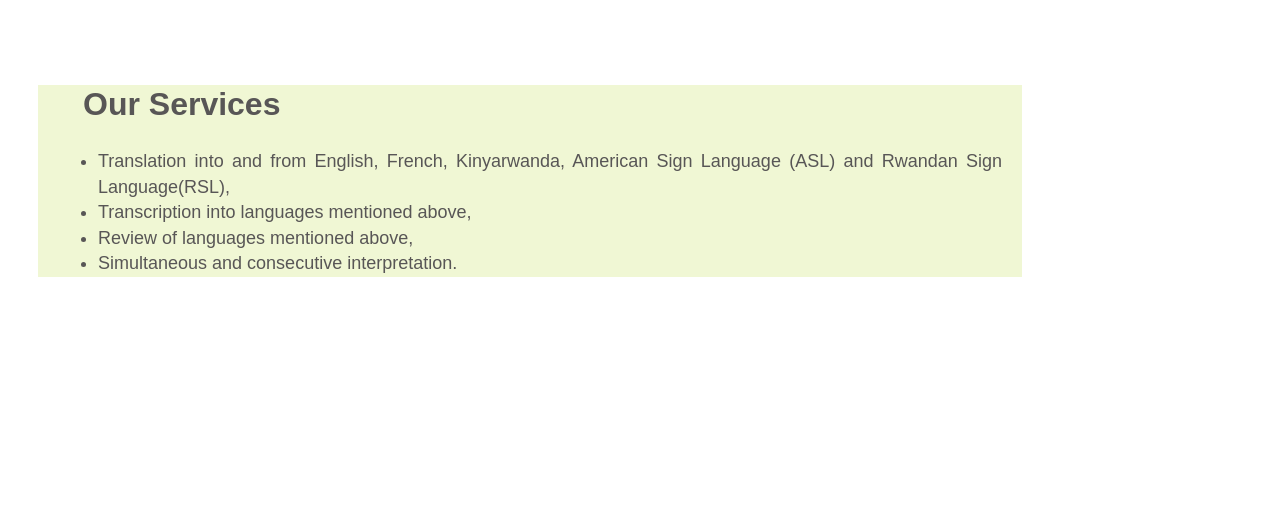
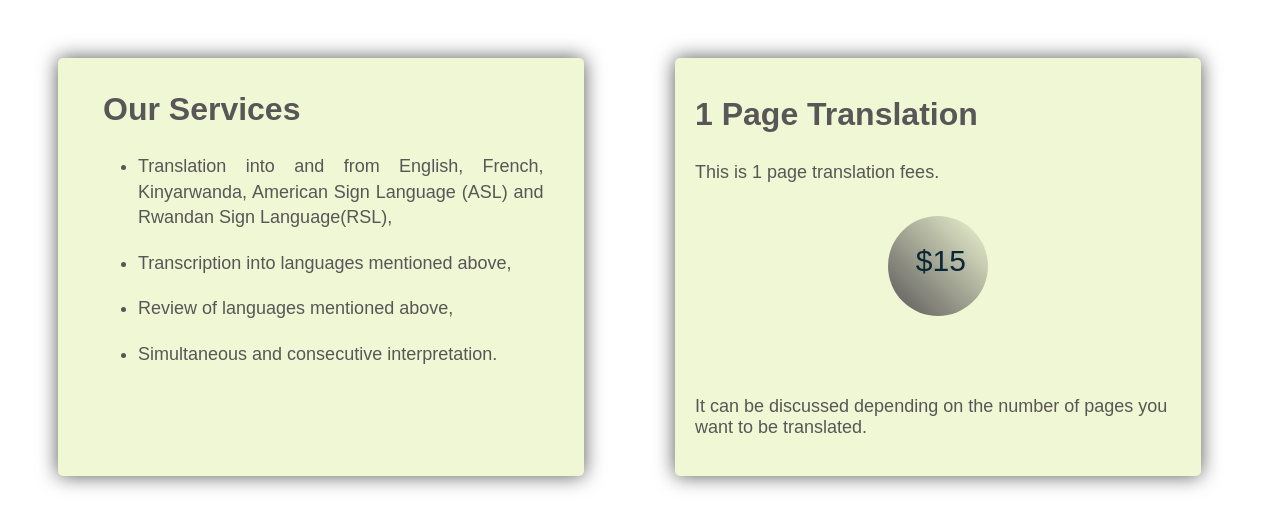
Before and after one commit to jonboskus/tonytranslation, a plain HTML site: page translationservices.html in a window 1280 px wide. Drawn offline with Linux system fonts and the light colour scheme.

Commit message:
Add files via upload

```diff
--- a/styles01.css
+++ b/styles01.css
@@ -1,19 +1,65 @@
 
 .all{
-    padding:50px 250px 0 30px;
+
+    display: flex;
+    gap: 80px;
+    padding: 10px 20px;
+
 }
 
 .about{
 
     background-color: #F0F7D4;
     padding: 0 20px;
+    width: auto;
+
+    border-radius: 5px;
+box-shadow: 0px 0px 10px 0px #585656;
 
 }
 
-p{
+
+.price-bar{
+min-width:200px;
+width: 250px;
+height: 300px;
+background-color: #F0F7D4;
+align-self: center;
+padding: 0 20px 10px 20px;
+margin: 0 20px 10px 0;
+border-radius: 5px;
+box-shadow: 0px 0px 10px 0px #585656;
+}
+
+
+.about-paragraph{
     line-height: 1.6rem;
     color: #585656;
-    font-family: 'Muli', sans-serif;
+    font-family: 'poppins', sans-serif;
     text-align: justify;
     font-size: 18px;
 }
+
+#price{
+    text-align: none;
+    font-size: 14px;
+    line-height: 2rem;
+
+}
+
+
+@media (max-width: 900px){
+
+    .all{
+        flex-wrap: wrap;
+    }
+
+.about{
+    width: 100%;
+}
+
+.price-bar{
+    width: 100%;
+    height: auto;
+}
+}
--- a/styles02.css
+++ b/styles02.css
@@ -1,20 +1,28 @@
-*{
+html{
     box-sizing: border-box;
     font-family: 'poppins', sans-serif;
 }
 
 .all{
-    padding:50px 250px 20px 30px;
+    padding:50px 20px 20px 30px;
+    display: flex;
+    gap: 40px;
 }
 
 
 .services{
 
     background-color: #F0F7D4;
-    padding: 0 20px;
+    padding: 5px 20px 20px 20px;
+    border-radius: 5px;
+    box-shadow: 0 0 20px 0 #585656;
+    width: 40%;
+    z-index: 0;
+    margin-left: 20px;
+
 
 }
-h2{
+#title{
     line-height: 38px;
         color: #585656;
         text-align: justify;
@@ -26,7 +34,82 @@ h2{
     ul{
         line-height: 1.6rem;
         color: #585656;
-        font-family: 'Muli', sans-serif;
+        font-family: 'poppins', sans-serif;
         text-align: justify;
         font-size: 18px;
     }
+
+    li{
+        margin: 20px;
+    }
+
+    .price-bar{
+        background-color: #F0F7D4;
+        margin: 0 auto;
+        width: 40%;
+        padding: 0 50px;
+        border-radius: 5px;
+        box-shadow: 0 0 20px 0 #585656;
+        padding: 10px 20px 20px 20px;
+        border-left: none;
+    }
+
+
+    .circle{
+        margin: 10px auto;
+        width: 100px;
+        height: 100px;
+        border-radius: 50%;
+        background: linear-gradient(45deg,#585656, #F0F7D4 );
+        color: #fff;
+    }
+
+    #after-title{
+        line-height: 38px;
+        color: #585656;
+        text-align: justify;
+        font-size: 32px;
+        text-transform: capitalize;
+    }
+    .money{
+        text-align: center;
+        color: #092834;
+        font-size: 30px;
+        padding: 28px;
+
+    }
+    #price{
+        line-height: 1.70rem;
+        font-family: 'poppins', sans-serif;
+        color: #585656;
+        font-size: 18px;
+
+    }
+
+    .after{
+        color: #585656;
+        margin-top: 80px;
+        font-size: 18px;
+    }
+
+    @media (max-width: 870px){
+
+        .all{
+            flex-wrap: wrap;
+        }
+        .services{
+            width: 100%;
+        }
+
+        .price-bar{
+            width: 100%;
+        }
+
+        #after-title, #price, .after{
+            text-align: center;
+        }
+
+        ul{
+            text-align: start;
+        }
+    }
--- a/styles03.css
+++ b/styles03.css
@@ -4,13 +4,19 @@
 }
 
 .all{
-    padding:50px 250px 20px 30px;
+
+    display: flex;
+    gap: 80px;
 }
 
 
 .fill{
     background-color: #F0F7D4;
     padding: 0 20px;
+    width: 70%;
+    margin: 20px 50px 10px 20px;
+    border-radius: 5px;
+box-shadow: 0px 0px 20px 0px #585656;
 
 }
 
@@ -27,8 +33,9 @@ label,.identity{
     height: 3rem;
     border: none;
     border-radius: 5px;
+    box-shadow: 0 0 5px 0 #585656;
 }
-h2{
+#title{
     line-height: 38px;
         color: #585656;
         text-align: justify;
@@ -50,6 +57,8 @@ h2{
         border: none;
         height: 105px;
         resize: none;
+        border-radius: 5px;
+        box-shadow: 0 0 5px 0 #585656;
     }
 
     .submit{
@@ -62,4 +71,44 @@ h2{
         border: 2px solid #1C1C1C;
         letter-spacing: 1px;
         font-weight: 600;
+        cursor: pointer;
+        box-shadow: 0 0 5px 0 #585656;
     }
+
+    .price-bar{
+        min-width:200px;
+
+        width: 250px;
+        height: 300px;
+        background-color: #F0F7D4;
+        align-self: center;
+        padding: 0 20px;
+        margin: 0 20px 0 0;
+        border-radius: 5px;
+        box-shadow: 0px 0px 10px 0px #585656;
+        }
+
+        #price{
+            text-align: none;
+            font-size: 14px;
+            line-height: 2rem;
+
+        }
+
+@media (max-width: 930px){
+
+    .all{
+        flex-wrap: wrap;
+    }
+
+.fill{
+width: 100%;
+}
+
+.price-bar{
+    width: 100%;
+    height: auto;
+    margin: 20px 50px 10px 20px;
+
+}
+}
--- a/translationservices.html
+++ b/translationservices.html
@@ -9,7 +9,7 @@
 <body class="all">
 
     <div class="services">
-   <h2>Our Services</h2>
+   <h2 id="title">Our Services</h2>
 
 
    <ul>
@@ -20,5 +20,23 @@
    </ul>
 
    </div>
+
+   <div class="price-bar">
+
+    <h2 id="after-title">1 page translation</h2>
+
+    <p id="price">This is 1 page translation fees.</p>
+
+    <div class="circle">
+        <p class="money">$15</p>
+    </div>
+
+
+    <p class="after">It can be discussed depending on the number of pages you want to be translated.</p>
+
+
+
+</div>
+</body>
 </body>
 </html>
```
Also changed, not shown: aboutus.html (+16 -6 lines), contactus.html (+13 -3 lines), index.html (+3 -3 lines), styles.css (+22 -0 lines).
